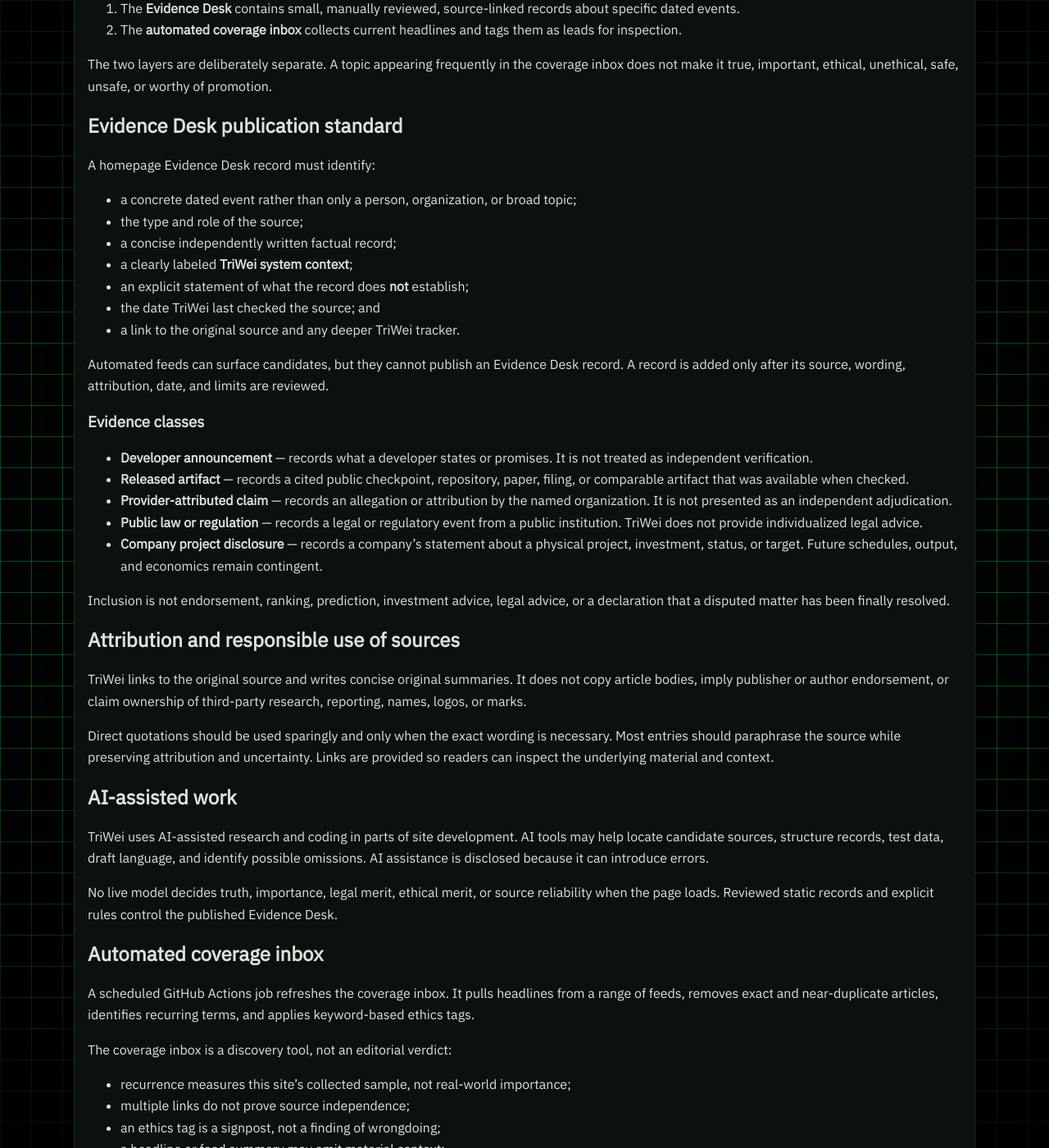
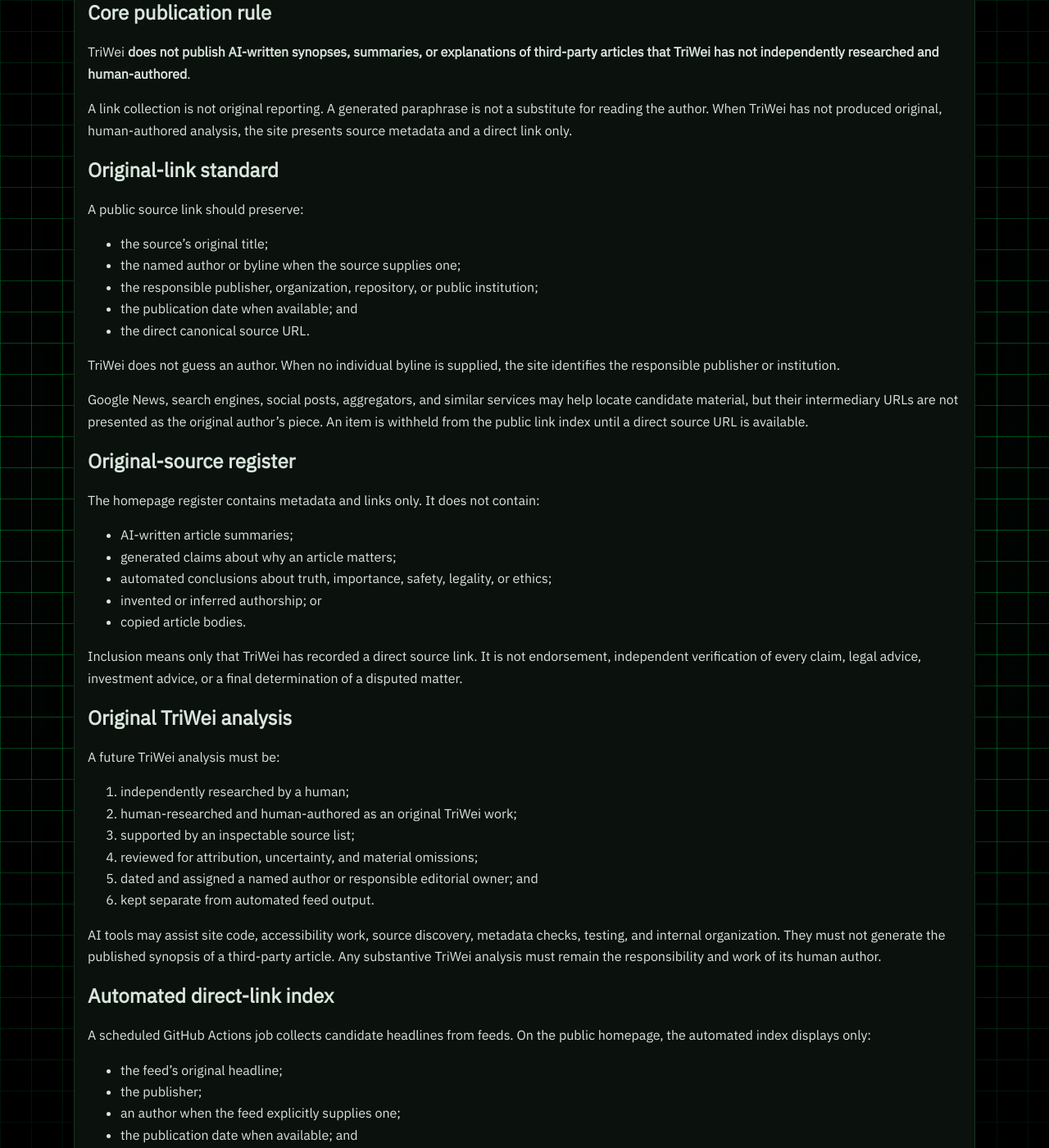
Before and after one commit to Joeyjojoe-jr/triwei-ai-site, a Jekyll site: the page built from sources.md, in a window 1280 px wide and 1400 px high, scrolled down 260 px. Shown: the whole window at 82% size. Built offline with Jekyll 4.4.1, drawn with Linux system fonts in a browser that asks for light colours; some of the changed text lies outside the part shown.

Commit message:
Publish original-link and human-authorship standard

```diff
--- a/sources.md
+++ b/sources.md
@@ -2,131 +2,128 @@
 layout: page
 title: Sources & Method
 permalink: /sources/
-description: How TriWei separates reviewed evidence records, source-attributed claims, editorial synthesis, uncertainty, and automated news leads.
+description: How TriWei links to original sources, separates automated discovery from human-authored work, and handles corrections.
 ---
 
-TriWei AI is a two-layer public information site:
+TriWei is designed to help readers find and inspect original work without presenting machine-generated paraphrases as editorial research.
 
-1. The **Evidence Desk** contains small, manually reviewed, source-linked records about specific dated events.
-2. The **automated coverage inbox** collects current headlines and tags them as leads for inspection.
+## Core publication rule
 
-The two layers are deliberately separate. A topic appearing frequently in the coverage inbox does not make it true, important, ethical, unethical, safe, unsafe, or worthy of promotion.
+TriWei **does not publish AI-written synopses, summaries, or explanations of third-party articles that TriWei has not independently researched and human-authored**.
 
-## Evidence Desk publication standard
+A link collection is not original reporting. A generated paraphrase is not a substitute for reading the author. When TriWei has not produced original, human-authored analysis, the site presents source metadata and a direct link only.
 
-A homepage Evidence Desk record must identify:
+## Original-link standard
 
-- a concrete dated event rather than only a person, organization, or broad topic;
-- the type and role of the source;
-- a concise independently written factual record;
-- a clearly labeled **TriWei system context**;
-- an explicit statement of what the record does **not** establish;
-- the date TriWei last checked the source; and
-- a link to the original source and any deeper TriWei tracker.
+A public source link should preserve:
 
-Automated feeds can surface candidates, but they cannot publish an Evidence Desk record. A record is added only after its source, wording, attribution, date, and limits are reviewed.
+- the source's original title;
+- the named author or byline when the source supplies one;
+- the responsible publisher, organization, repository, or public institution;
+- the publication date when available; and
+- the direct canonical source URL.
 
-### Evidence classes
+TriWei does not guess an author. When no individual byline is supplied, the site identifies the responsible publisher or institution.
 
-- **Developer announcement** — records what a developer states or promises. It is not treated as independent verification.
-- **Released artifact** — records a cited public checkpoint, repository, paper, filing, or comparable artifact that was available when checked.
-- **Provider-attributed claim** — records an allegation or attribution by the named organization. It is not presented as an independent adjudication.
-- **Public law or regulation** — records a legal or regulatory event from a public institution. TriWei does not provide individualized legal advice.
-- **Company project disclosure** — records a company's statement about a physical project, investment, status, or target. Future schedules, output, and economics remain contingent.
+Google News, search engines, social posts, aggregators, and similar services may help locate candidate material, but their intermediary URLs are not presented as the original author's piece. An item is withheld from the public link index until a direct source URL is available.
 
-Inclusion is not endorsement, ranking, prediction, investment advice, legal advice, or a declaration that a disputed matter has been finally resolved.
+## Original-source register
 
-## Attribution and responsible use of sources
+The homepage register contains metadata and links only. It does not contain:
 
-TriWei links to the original source and writes concise original summaries. It does not copy article bodies, imply publisher or author endorsement, or claim ownership of third-party research, reporting, names, logos, or marks.
+- AI-written article summaries;
+- generated claims about why an article matters;
+- automated conclusions about truth, importance, safety, legality, or ethics;
+- invented or inferred authorship; or
+- copied article bodies.
 
-Direct quotations should be used sparingly and only when the exact wording is necessary. Most entries should paraphrase the source while preserving attribution and uncertainty. Links are provided so readers can inspect the underlying material and context.
+Inclusion means only that TriWei has recorded a direct source link. It is not endorsement, independent verification of every claim, legal advice, investment advice, or a final determination of a disputed matter.
 
-## AI-assisted work
+## Original TriWei analysis
 
-TriWei uses AI-assisted research and coding in parts of site development. AI tools may help locate candidate sources, structure records, test data, draft language, and identify possible omissions. AI assistance is disclosed because it can introduce errors.
+A future TriWei analysis must be:
 
-No live model decides truth, importance, legal merit, ethical merit, or source reliability when the page loads. Reviewed static records and explicit rules control the published Evidence Desk.
+1. independently researched by a human;
+2. human-researched and human-authored as an original TriWei work;
+3. supported by an inspectable source list;
+4. reviewed for attribution, uncertainty, and material omissions;
+5. dated and assigned a named author or responsible editorial owner; and
+6. kept separate from automated feed output.
 
-## Automated coverage inbox
+AI tools may assist site code, accessibility work, source discovery, metadata checks, testing, and internal organization. They must not generate the published synopsis of a third-party article. Any substantive TriWei analysis must remain the responsibility and work of its human author.
 
-A scheduled GitHub Actions job refreshes the coverage inbox. It pulls headlines from a range of feeds, removes exact and near-duplicate articles, identifies recurring terms, and applies keyword-based ethics tags.
+## Automated direct-link index
 
-The coverage inbox is a discovery tool, not an editorial verdict:
+A scheduled GitHub Actions job collects candidate headlines from feeds. On the public homepage, the automated index displays only:
 
-- recurrence measures this site's collected sample, not real-world importance;
+- the feed's original headline;
+- the publisher;
+- an author when the feed explicitly supplies one;
+- the publication date when available; and
+- a direct source URL.
+
+The public index does not display feed descriptions or generated summaries. Items that only have a Google News or other intermediary URL are withheld.
+
+Automated collection remains a discovery mechanism, not an editorial verdict:
+
+- recurrence in the collected sample does not establish real-world importance;
 - multiple links do not prove source independence;
-- an ethics tag is a signpost, not a finding of wrongdoing;
-- a headline or feed summary may omit material context;
-- folder placement does not endorse or condemn the subject; and
-- automated collection does not convert reporting into a TriWei factual record.
+- folder placement is a navigation aid, not endorsement or condemnation;
+- machine-applied tags are not findings of wrongdoing; and
+- collection does not convert an author's reporting into a TriWei factual record.
 
-## What the automated inbox tracks
+## Attribution and responsible use
 
-- **Labs & Industry** — releases and moves from AI developers and the surrounding technology industry.
-- **Research & Papers** — work from arXiv and coverage of models, methods, and benchmarks.
-- **Community & Discussion** — practitioner and public discussion from selected forums.
-- **Business & Funding** — companies, funding, acquisitions, chips, and market activity.
-- **Ethics & Society** — regulation, copyright, safety, privacy, bias, labor, governance, and related human impacts.
+TriWei links outward and attributes third-party work to its author, publisher, organization, repository, or institution. It does not claim ownership of third-party reporting, research, names, logos, or marks.
 
-## The ethics lens
-
-Each collected story is screened against themes including Bias & Fairness, Privacy & Surveillance, Safety & Alignment, Misinformation & Deepfakes, Copyright & IP, Labor & Jobs, Energy & Environment, Regulation & Governance, Transparency & Accountability, and Autonomy & Weapons.
-
-The screening is keyword-based. It is a fast first pass that helps readers locate relevant material; it is not a legal conclusion, moral judgment, or factual determination.
+Direct quotations should be limited to situations where exact wording is necessary. Any quotation must remain short, attributed, and linked to its original context. Article bodies are not reproduced.
 
 ## Industry Atlas data
 
-The [AI Industry Atlas](/industry/) keeps coverage signals and industry measures visibly separate:
+The [AI Industry Atlas](/industry/) keeps coverage signals and external industry measures visibly separate:
 
-- **Momentum and industry stack** use TriWei's deduplicated story sample. They describe this site's coverage, not market share or company performance.
-- **Business adoption** comes from the U.S. Census Bureau's [Business Trends and Outlook Survey](https://www.census.gov/hfp/btos/data_downloads).
-- **Current model API cost** uses source-dated first-party price pages. Price is not equated with capability, quality, safety, or value.
-- **Historical model value** retains the reproducible dataset behind Epoch AI's [LLM inference price analysis](https://epoch.ai/data-insights/llm-inference-price-trends) and labels its historical endpoint.
-- **Lab economics** uses Epoch AI's [AI Companies dataset](https://epoch.ai/data/ai-companies), with visible limits around private-company estimates and comparability.
+- coverage counts describe TriWei's collected sample, not market share, company quality, or factual importance;
+- public datasets remain attributed to their publishers;
+- company specifications and prices remain source-dated and do not establish capability, safety, value, or availability; and
+- historical datasets are labeled with their endpoint and limitations.
 
 ## Physical AI Supply-Chain Watch
 
-The supply-chain map follows critical materials, silicon wafers, fab tools, accelerator dies, HBM, advanced packaging, servers and computers, and destination markets. It is a dated evidence ledger, not a claim that every vendor or shipment follows one route.
+The supply-chain map follows critical materials, silicon wafers, fab tools, accelerator dies, HBM, advanced packaging, systems, and destination markets. It is a dated source ledger, not a claim that every vendor or shipment follows one route.
 
-Current institutional, geological, company, and regulatory sources are linked in the ledger. Representative companies illustrate a production stage; they are not a complete supplier list or market-share estimate.
+Representative companies illustrate a production stage; they are not a complete supplier list or market-share estimate.
 
 ## Frontier Diffusion Watch
 
-The diffusion watch keeps evidence classes separate:
-
-- developer-disclosed distillation;
-- provider-attributed extraction claims;
-- publicly released checkpoints;
-- future release announcements; and
-- current media coverage.
+The diffusion watch keeps different source types separate, including developer disclosures, provider claims, public repositories, regulatory records, and media coverage.
 
 Benchmark similarity, answer style, timing, or media repetition alone is never treated as proof of model lineage.
 
 ## Signal History
 
-[Signal History](/signals/) is an AI-assisted, curated lookback ledger, not an automated verdict on who predicted the future.
+[Signal History](/signals/) connects dated source records over time. Any interpretive relationship must be labeled as TriWei analysis and may not be published as an AI-written synopsis of an author's piece.
 
-Later events may **strengthen**, **complicate**, or **redirect** an earlier framing. Those relationship labels are TriWei synthesis. They do not mean the earlier author was simply right or wrong, and they do not imply publisher, author, or independent fact-checker endorsement.
+Later evidence may strengthen, complicate, redirect, or leave an earlier question unresolved. Those relationships do not imply that an earlier author was simply right or wrong.
 
 ## AI Hardware intelligence
 
 [AI Hardware](/hardware/) separates memory capacity, memory bandwidth, compute engines, interconnect, power and cooling, and software support. It does not collapse unlike products into one universal score.
 
-Product specifications, materials, and fab projects are stored in a dated static ledger with verification deadlines. Vendor specifications and schedules do not certify actual application performance, street price, availability, future output, or project completion.
+Vendor specifications and schedules do not certify actual application performance, street price, availability, future output, or project completion.
 
 ## Corrections and revisions
 
-TriWei treats correction as part of the evidence record, not as an embarrassment to hide.
+TriWei treats correction as part of responsible publication, not something to conceal.
 
 Material changes should be classified as one of the following:
 
 - **Correction** — a published factual statement was wrong.
-- **Clarification** — the wording was technically defensible but materially ambiguous or incomplete.
+- **Clarification** — wording was materially ambiguous or incomplete.
 - **Source update** — the underlying source changed, disappeared, or was superseded.
-- **Evidence update** — later evidence strengthened, complicated, redirected, or resolved part of a record.
-- **Expiry** — a current-data ledger passed its review deadline and must no longer appear current.
+- **Link correction** — an intermediary, broken, or incorrect URL was replaced with the original source.
+- **Attribution correction** — the author, publisher, or responsible institution was misstated.
+- **Expiry** — current information passed its review deadline and must no longer appear current.
 
-A material correction should identify what changed, why it changed, the date of the revision, and the affected record. Minor spelling, formatting, and accessibility repairs may be corrected without a formal log when they do not alter meaning.
+A material correction should identify what changed, why it changed, the date of revision, and the affected page or record. Minor spelling, formatting, and accessibility repairs may be corrected without a formal log when they do not alter meaning.
 
-The absence of a listed correction is not a claim that the site is error-free. Readers should inspect the original sources and report material problems through the public project repository.
+The absence of a listed correction is not a claim that the site is error-free. Readers should inspect original sources and report material problems through the public project repository.
```
